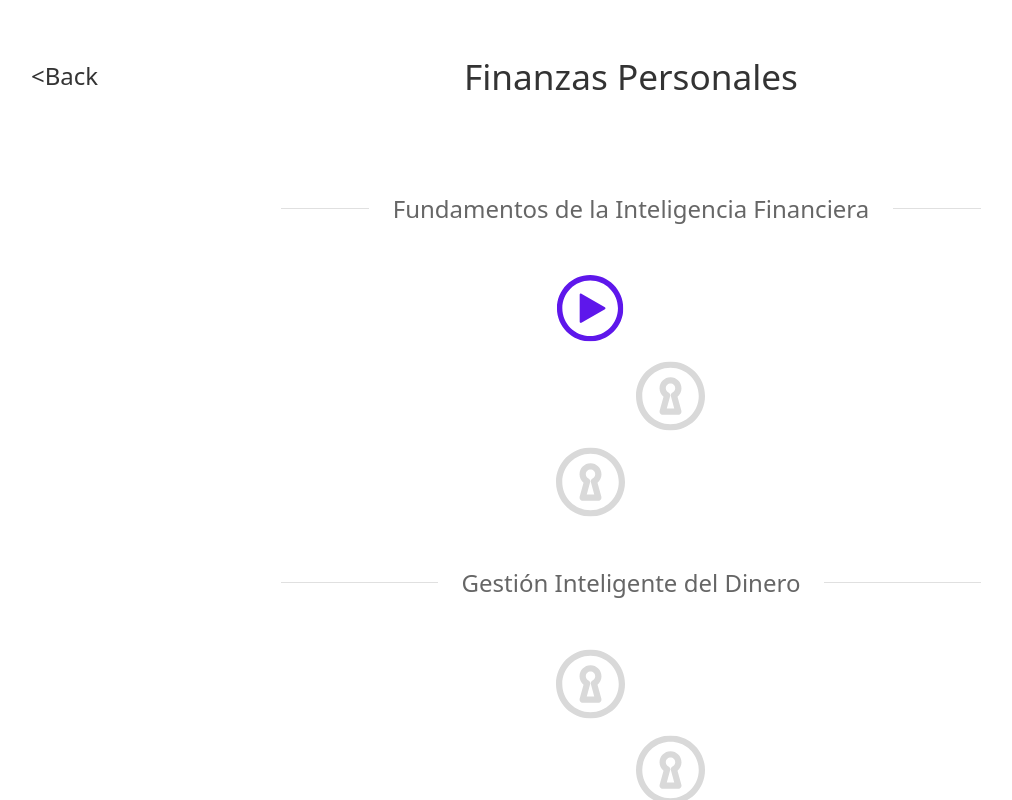
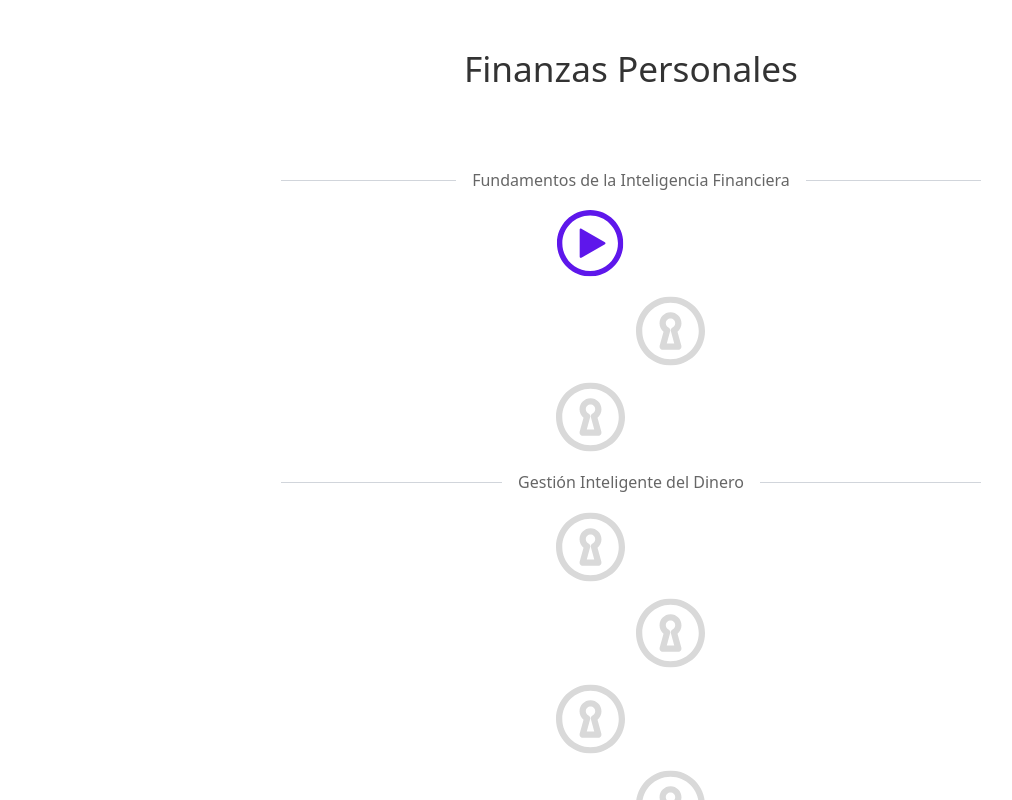
Before and after one commit to ElianaHuamani/miyo, a Vue app: page /pagina1 in a window 1280 px wide. Shown: the top 800 px of the page, without its empty margins (9-1021 px from the left). Built offline with nearby package versions, Linux system fonts and the light colour scheme.

Commit message:
remove back link

```diff
--- a/src/pages/JourneyPage.vue
+++ b/src/pages/JourneyPage.vue
@@ -1,27 +1,23 @@
 <template>
-  <div class="journey-wrapper">
-    <div class="header">
-      <!-- Enlace de Back con el símbolo de retroceso -->
-      <a @click.prevent="goBack" href="#" class="back-link">
-        <span class="back-icon"> < </span> Back
-      </a>
+  <div class="journey-wrapper px-4 py-6 md:px-10">
+    <div class="header relative w-full">
       <!-- Título central del journey -->
-      <h1 class="title">{{ journeyData.journey }}</h1>
+      <h1 class="title text-2xl md:text-3xl text-center">{{ journeyData.journey }}</h1>
     </div>
 
-    <div class="modules-container">
+    <div class="modules-container max-w-lg mx-auto mt-6">
       <!-- Módulos -->
       <div v-for="(module, moduleIndex) in journeyData.modules" :key="moduleIndex" class="module">
         <!-- Línea divisoria con el título del módulo -->
-        <div class="module-divider">
-          <span class="module-title">{{ module.title }}</span>
+        <div class="module-divider flex items-center justify-center my-4 relative">
+          <span class="module-title text-sm md:text-lg px-2 bg-white z-10">{{ module.title }}</span>
+          <div class="absolute left-0 right-0 h-px bg-gray-300"></div> <!-- Líneas que cruzan el título -->
         </div>
 
         <!-- Podcasts en zigzag de cada módulo -->
         <div v-for="(podcast, podcastIndex) in module.podcasts"
-          :key="podcastIndex"
-          class="podcast-item"
-          :class="{'zigzag-left': podcastIndex % 2 === 0, 'zigzag-right': podcastIndex % 2 !== 0}">
+        :key="podcastIndex" class="podcast-item flex justify-center mb-4"
+        :class="{'zigzag-left': podcastIndex % 2 === 0, 'zigzag-right': podcastIndex % 2 !== 0}">
           <div
             :class="['podcast-circle', getPodcastClass(podcast.podcastStage)]"
             @click="handlePodcastClick(podcast, podcastIndex, moduleIndex)">
@@ -29,8 +25,7 @@
             <img v-if="podcast.podcastStage === 'enabled'" :src="iconPlay" alt="Play Icon" />
             <img v-if="podcast.podcastStage === 'completed'" :src="iconStar" alt="Star Icon" />
           </div>
-      </div>
-
+        </div>
       </div>
     </div>
   </div>
@@ -84,16 +79,10 @@ export default defineComponent({
       }
     };
 
-
-    const goBack = () => {
-      window.history.back();
-    };
-
     return {
       journeyData,
       getPodcastClass,
       handlePodcastClick,
-      goBack,
       iconBlock,
       iconStar,
       iconPlay
@@ -122,21 +111,6 @@ export default defineComponent({
   margin-bottom: 40px;
 }
 
-.back-link {
-  text-decoration: none;
-  color: #333;
-  font-size: 1.5rem;
-  display: flex;
-  align-items: center;
-  position: absolute;
-  left: 20px;
-  transition: color 0.3s ease;
-}
-
-.back-link:hover {
-  color: #4CAF50;
-}
-
 .title {
   font-size: 2.2rem;
   color: #333;
@@ -154,21 +128,22 @@ export default defineComponent({
   display: flex;
   justify-content: center;
   align-items: center;
-  margin: 3rem 0;
   position: relative;
 }
 
 .module-divider::before,
 .module-divider::after {
   content: '';
-  flex: 1;
   height: 1px;
   background-color: #e0e0e0;
 }
 
 .module-title {
-  padding: 0 1.5rem;
-  font-size: 1.5rem;
+  background-color: white;
+  padding: 0 1rem;
+  position: relative;
+  z-index: 10;
+  font-size: 1rem;
   color: #666;
 }
 
@@ -178,15 +153,15 @@ export default defineComponent({
   align-items: center;
   margin-bottom: 1rem;
   position: relative;
-  justify-content: center; /* Centramos los círculos */
+  justify-content: center;
 }
 
 .zigzag-left {
-  transform: translateX(-40px); /* Mueve el círculo a la izquierda */
+  transform: translateX(-40px);
 }
 
 .zigzag-right {
-  transform: translateX(40px); /* Mueve el círculo a la derecha */
+  transform: translateX(40px);
 }
 
 .podcast-circle {
@@ -200,7 +175,7 @@ export default defineComponent({
   cursor: pointer;
   transition: transform 0.3s ease, box-shadow 0.3s ease;
   background-color: transparent;
-  border: none; /* Retiramos el borde ya que los iconos reemplazan el color */
+  border: none;
 }
 
 .podcast-circle:hover {
```
